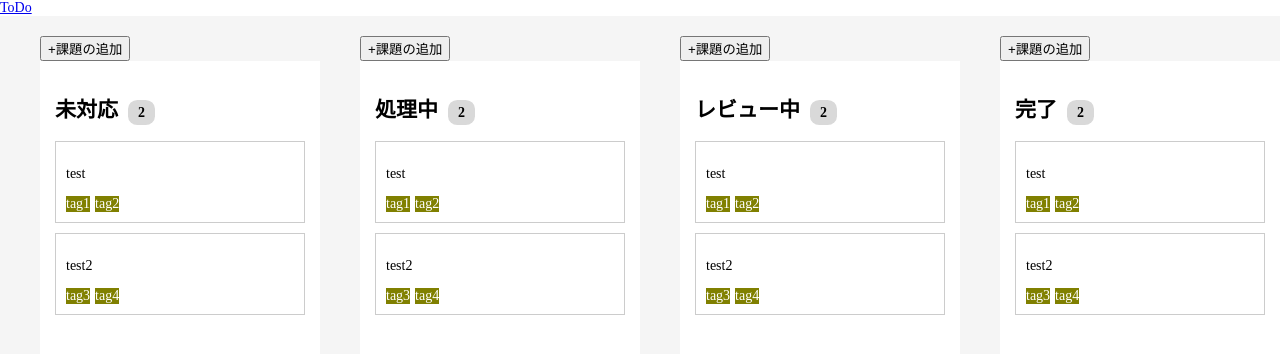
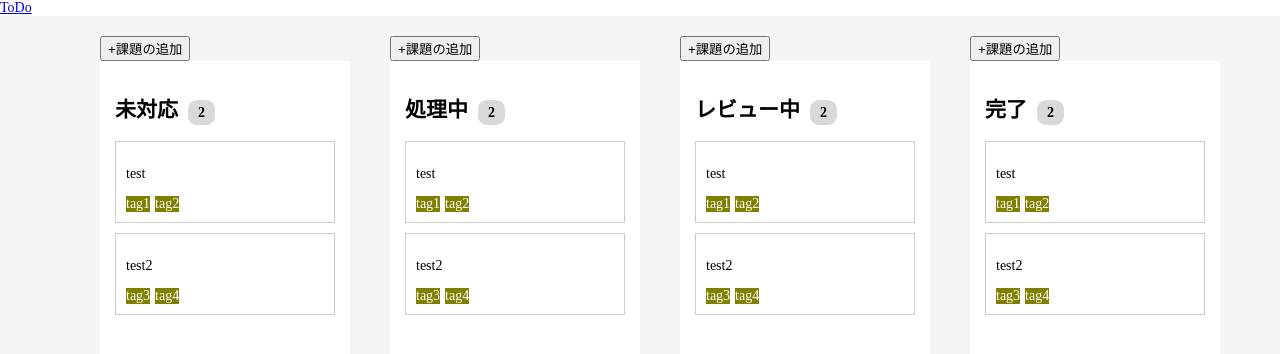
Before and after one commit to ryomarugon/TodoApp, a Nuxt app: page /App in a window 1280 px wide. Shown: the top 354 px of the page. Built offline with nearby package versions, Linux system fonts and the light colour scheme.

Commit message:
fix details

```diff
--- a/components/Modal.vue
+++ b/components/Modal.vue
@@ -85,7 +85,7 @@ export default {
       selectTagList: false,
       showCheckTags: false,
       newTag: "", // 新しいタグを保持するデータプロパティ
-      selectedTags: [],
+      selectedTags: []
     };
   },
 
--- a/components/TaskList.vue
+++ b/components/TaskList.vue
@@ -6,8 +6,8 @@
     <div class="card-columns">
       <draggable
         :list="tasks"
+        @update:list="tasks = $event"
         item-key="no"
-        @update:list="tasks = $event"
         :animation="700"
         group="taskGroup"
         class="tasks-box"
@@ -53,7 +53,6 @@ export default {
 .task-list {
   background-color: white;
   padding: 15px;
-  width: 250px;
   height: 75vh;
   overflow: auto;
 }
@@ -70,8 +69,8 @@ export default {
 .card-columns {
   height: 90%;
 }
-.tasks-box{
-  height:100%;
+.tasks-box {
+  height: 100%;
 }
 .task-item {
   border: 1px solid #ccc;
--- a/components/TodoApp.vue
+++ b/components/TodoApp.vue
@@ -86,9 +86,16 @@ export default {
   background-color: whitesmoke;
 }
 .row {
+  width: 100%;
   display: flex;
   justify-content: center;
   gap: 40px;
   flex-grow: 1;
+  overflow: auto;
 }
+.col{
+  width: 250px;
+  overflow: auto;
+}
+
 </style>
--- a/pages/App.vue
+++ b/pages/App.vue
@@ -29,7 +29,6 @@ export default {
 body{
   padding: 0;
   margin: 0;
-  width: 100vw;
   font-size: 14px ;
 }
 </style>
```
